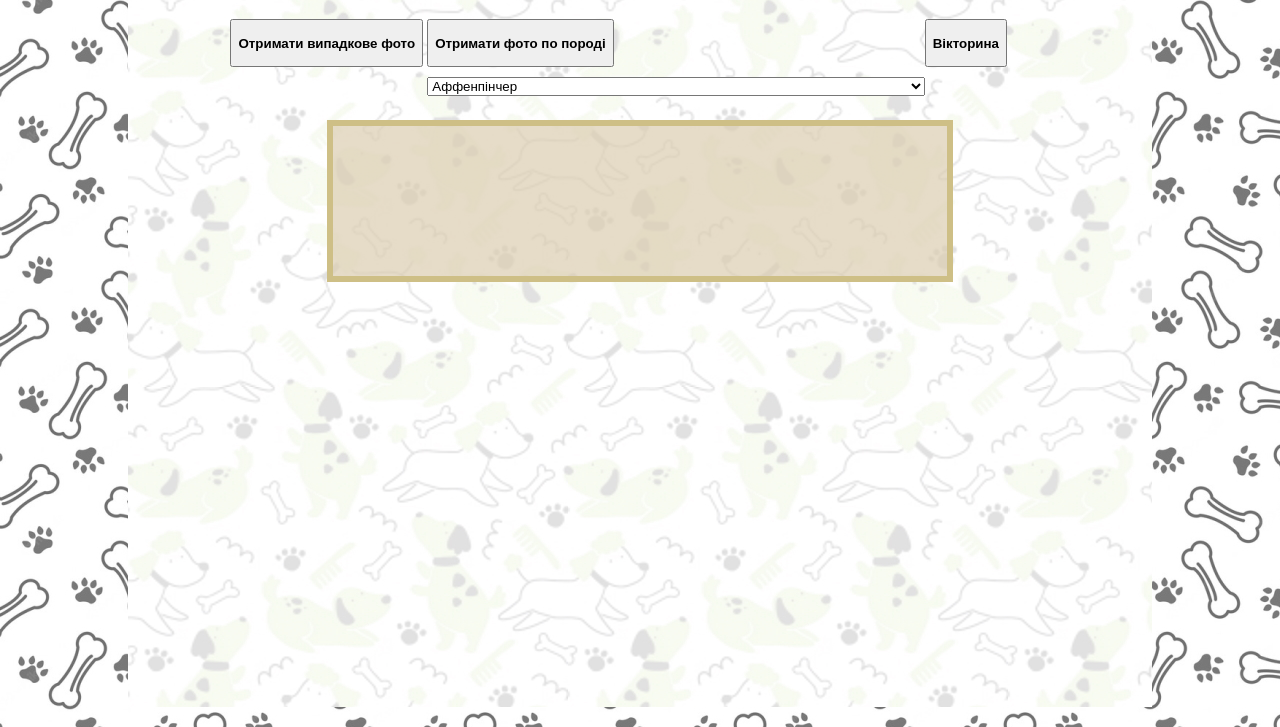
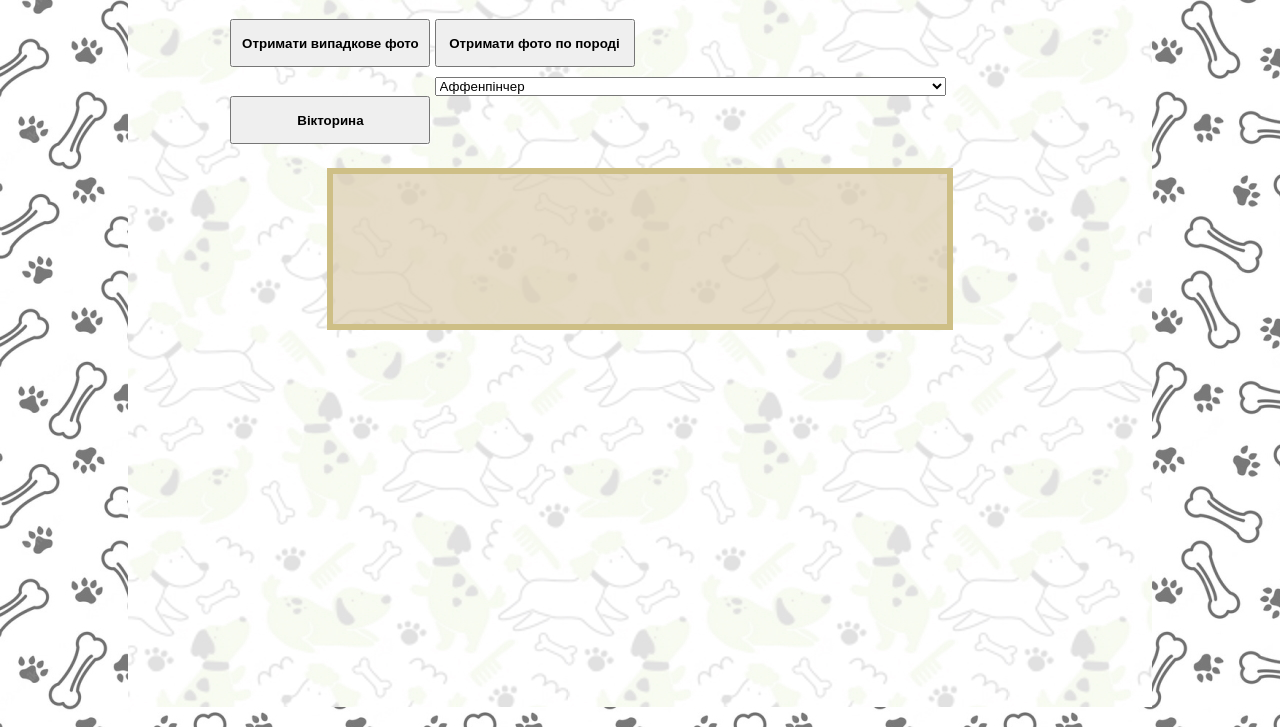
Before and after one commit to prominchyk/dogs, a website built with webpack: page index.html in a window 1280 px wide. Shown: the part 73-800 px from the top of the page. Built offline with nearby package versions, Linux system fonts and the light colour scheme.

Commit message:
Update index.html

```diff
--- a/index.html
+++ b/index.html
@@ -52,7 +52,8 @@ header span {
 button {
   font-weight: bold;
   margin-right: 0.5%;
-  height: 10vh;
+  height: 8vh;
+  width: 200px;
 }
 
 @media (max-width: 600px) {
@@ -70,12 +71,14 @@ button {
     width: 60%;
   }
 
-  #getRandomPhotoButton, #buttonWithSelect, #getPhotoForTestButton {
-   margin-bottom: 0;
-  }
-
   button {
     height: 6vh;
+  }
+}
+
+@media (min-width: 1150px) {
+  #getRandomPhotoButton, #buttonWithSelect, #getPhotoForTestButton {
+    margin-bottom: 0;
   }
 }
 
```
